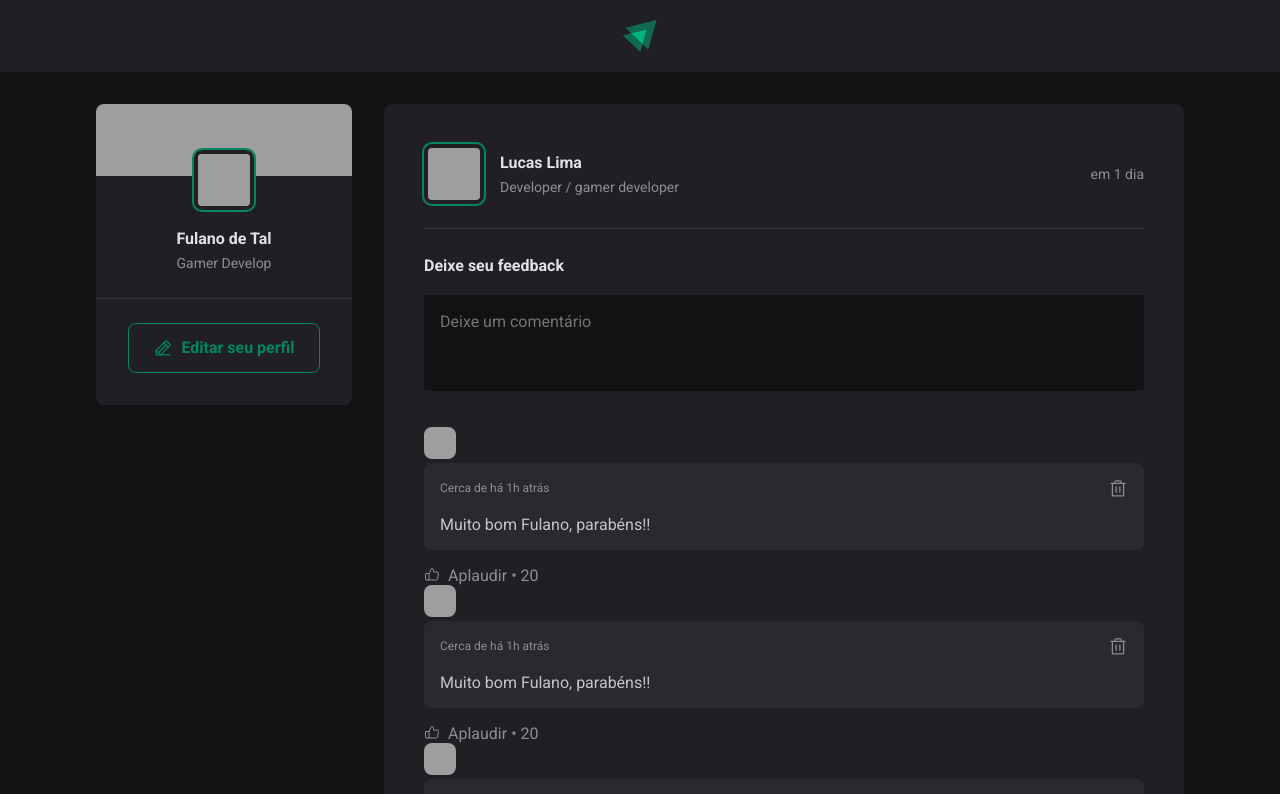
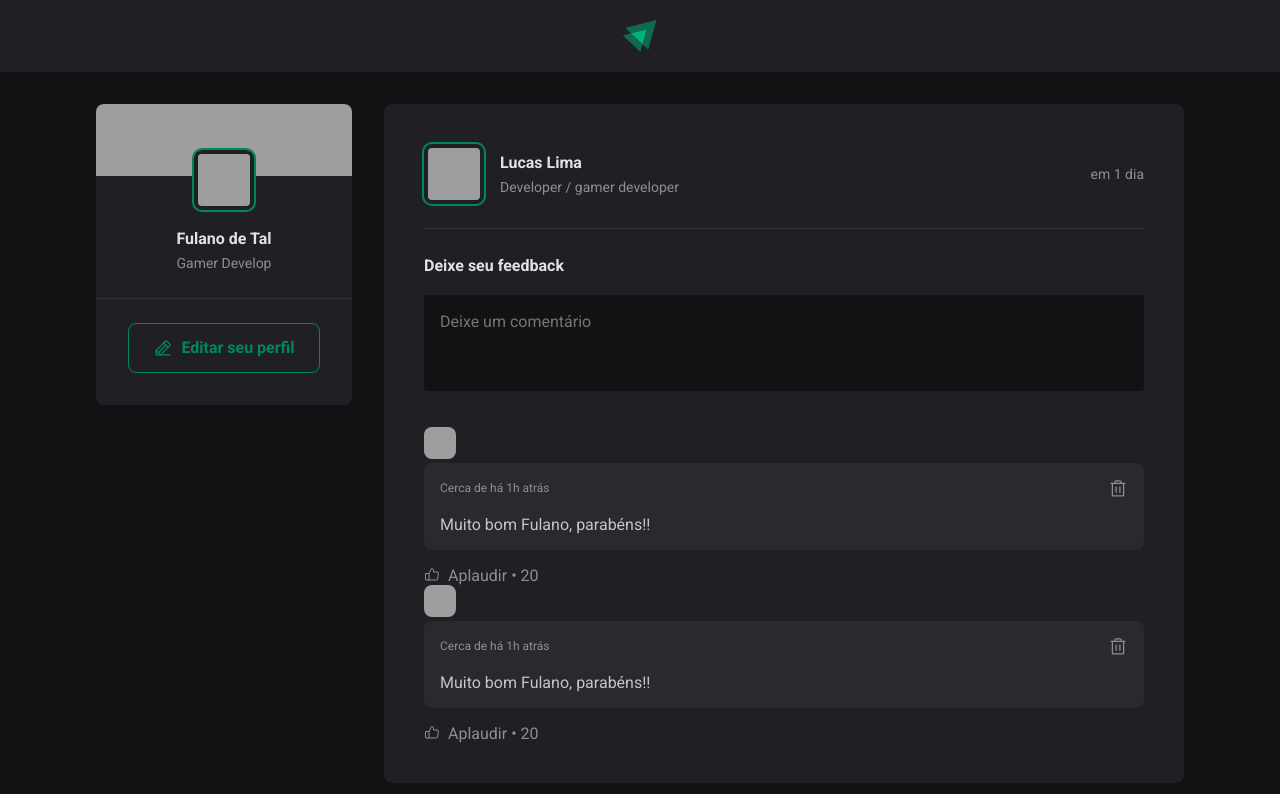
Before and after one commit to simaomenezes/Fundamentos-ReactJS, a React (Vite) app in the folder 01-fundamentos-reactjs/: page / in a window 1280 px wide. Shown: the top 794 px of the page. Built offline with nearby package versions, Linux system fonts and the light colour scheme; grey boxes are pictures that could not be loaded.

Commit message:
feat: Work with useState

```diff
--- a/01-fundamentos-reactjs/src/components/Post.jsx
+++ b/01-fundamentos-reactjs/src/components/Post.jsx
@@ -3,19 +3,14 @@
 import { Avatar } from './Avatar';
 import { Comment } from './Comment';
 import styles from './Post.module.css';
+import { useState } from 'react';
 
 export function Post({ author, publishedAt, content }){
 
-    /*
-
-    const publishedDateFormatted = new Intl.DateTimeFormat('pt-BR', {
-        day:'2-digit',
-        month:'long',
-        hour:'2-digit',
-        minute:'2-digit'
-    }).format(publishedAt);
-
-    */
+    const [comments, setComments] = useState([
+        1,
+        2,
+    ]);
 
     const publishedDateFormatted = format(publishedAt, "d 'de' LLLL 'às' HH:mm'h'", {
         locale: ptBR,
@@ -25,6 +20,12 @@
         locale:ptBR,
         addSuffix:true,
     });
+
+    function handleCreateNewComment() {
+        event.preventDefault();
+
+        setComments([...comments, comments.length + 1])
+    }
 
 
     return (
@@ -55,7 +56,7 @@
                 }
             </div>
 
-            <form className={styles.commentForm}>
+            <form onSubmit={handleCreateNewComment} className={styles.commentForm}>
                 <strong>Deixe seu feedback</strong>
 
                 <textarea
@@ -67,9 +68,9 @@
                 </footer>
             </form>
             <div className={styles.commentList}>
-                <Comment/>
-                <Comment/>
-                <Comment/>
+                {comments.map(comment => {
+                    return <Comment/>
+                })}
             </div>
         </article>
     )
```
